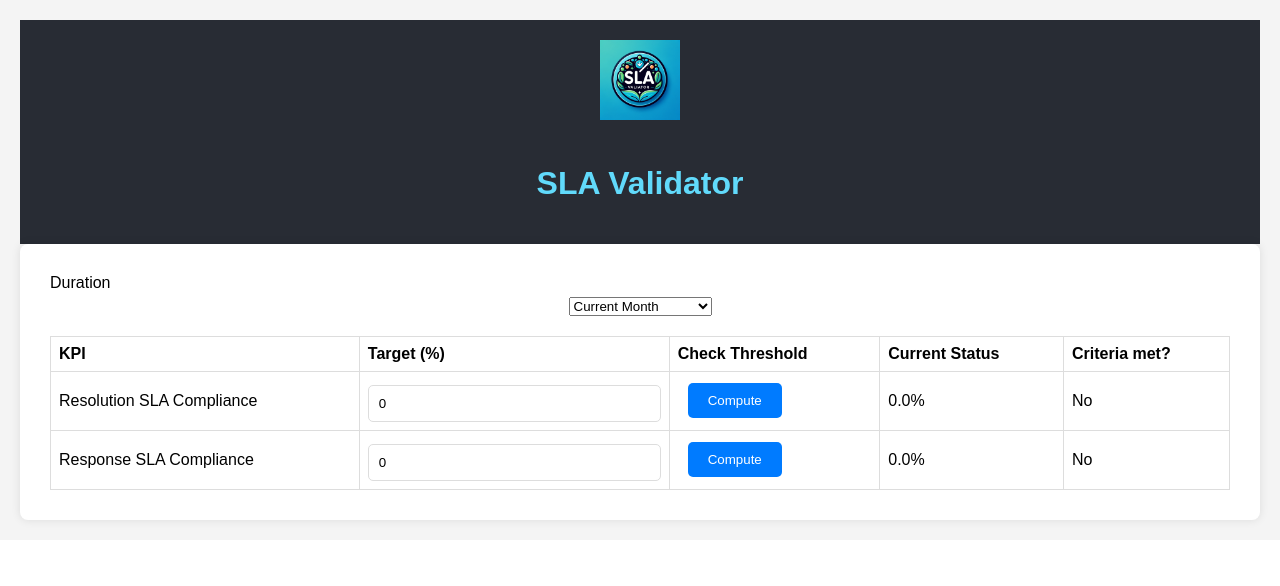
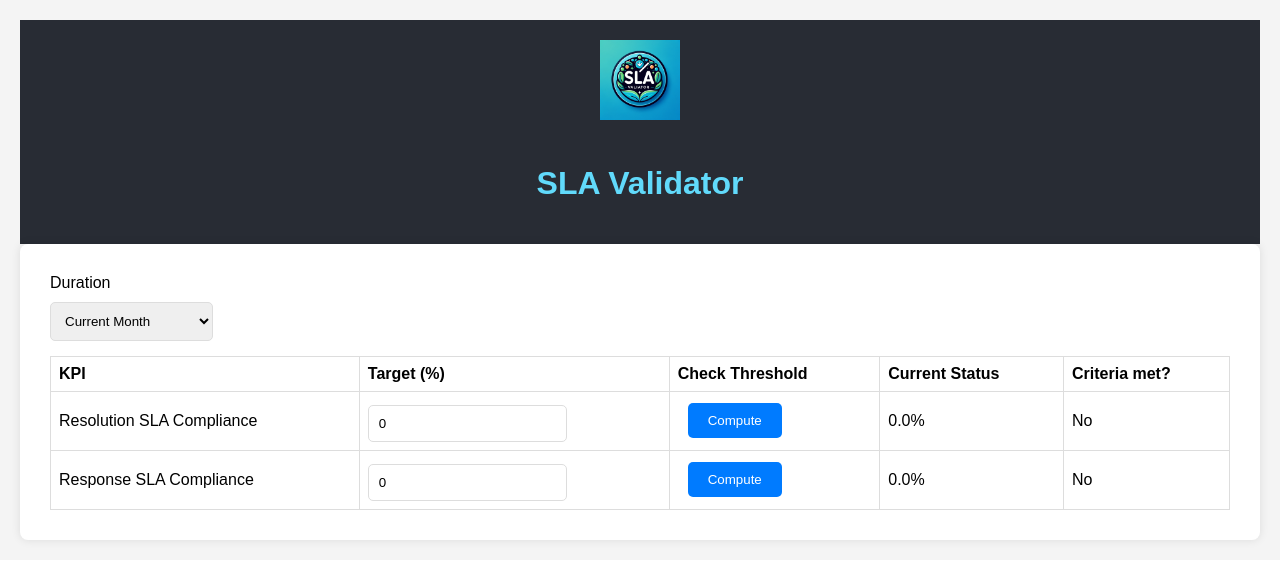
Before and after one commit to AdityaRajGaur/sla-frontend, a React (Create React App) app: page / in a window 1280 px wide. Shown: the top 586 px of the page. Built offline with nearby package versions, Linux system fonts and the light colour scheme.

Commit message:
Css changes

```diff
--- a/src/App.css
+++ b/src/App.css
@@ -30,13 +30,6 @@ h1 {
   box-shadow: 0 0 10px rgba(0, 0, 0, 0.1);
 }
 
-/* App.css */
-.form-group.dates {
-  display: flex;
-  justify-content: space-between; /* Adjust the space as needed */
-  align-items: center; /* Align items vertically */
-}
-
 .form-group.dates label,
 .form-group.dates input {
   margin-right: 10px; /* Adjust the space between labels and inputs */
@@ -45,17 +38,31 @@ h1 {
 
 .form-group {
   margin-bottom: 15px;
+  float: left;
 }
 
 input[type="file"],
 input[type="number"],
-input[type="date"] {
-  width: 100%;
+input[type="date"],
+select {
+  float: left;
   padding: 10px;
   margin-top: 5px;
   border: 1px solid #ddd;
   border-radius: 5px;
   box-sizing: border-box; /* Makes sure the input width includes padding */
+}
+
+.duration {
+  width: 20%;
+}
+
+.custom-date {
+  width: 60%;
+}
+
+.custom-end-date {
+  margin-left: 10%;;
 }
 
 .submit-btn {
--- a/src/App.js
+++ b/src/App.js
@@ -127,7 +127,7 @@ function App() {
       </header>
       <form onSubmit={handleSubmit} className="sla-form">
 
-        <div className="form-group">
+        <div className="form-group duration">
           <label htmlFor="duration" className="input-label">Duration</label>
           <select id="duration" name="duration" value={durationType} onChange={handleDurationChange}>
             <option value="current_month">Current Month</option>
@@ -135,8 +135,8 @@ function App() {
           </select>
         </div>
         {durationType === 'custom_date_range' && (
-          <div className="form-group dates">
-            <div className="date-input-container">
+          <div className="custom-date">
+            <div className="form-group">
               <label htmlFor="custom_start_date" className="input-label">Start Date</label>
               <input
                 type="date"
@@ -147,7 +147,7 @@ function App() {
                 required
               />
             </div>
-            <div className="date-input-container">
+            <div className="form-group custom-end-date">
               <label htmlFor="custom_end_date" className="input-label">End Date</label>
               <input
                 type="date"
```
